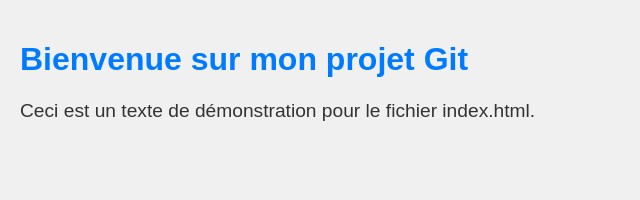
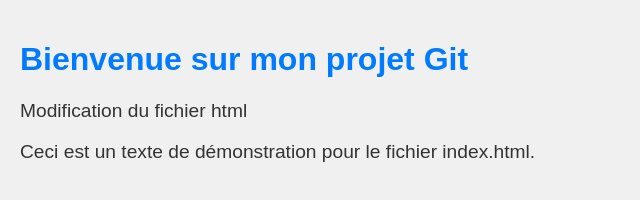
Before and after one commit to charlitok7/git_project, a plain HTML site: page index.html in a window 1280 px wide. Shown: the whole page, without its empty margins (0-640 px from the left). Drawn offline with Linux system fonts and the light colour scheme.

Commit message:
Ajout d'un paragraphe dans le fichier index

```diff
--- a/index.html
+++ b/index.html
@@ -8,6 +8,7 @@
 </head>
 <body>
     <h1>Bienvenue sur mon projet Git</h1>
+    <p>Modification du fichier html</p>
     <p>Ceci est un texte de démonstration pour le fichier index.html.</p>
     <script src="script.js"></script>
 </body>
```
